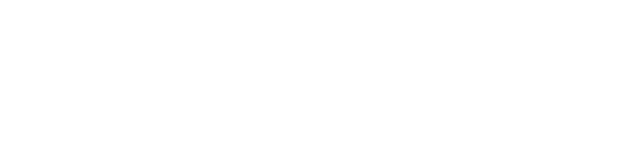
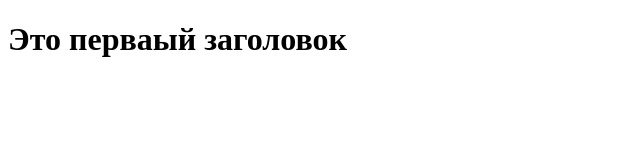
Before and after one commit to kaimanov/first-project, a plain HTML site: page index.html in a window 1280 px wide. Shown: the whole page, without its empty margins (0-640 px from the left). Drawn offline with Linux system fonts and the light colour scheme.

Commit message:
добавил заголовок

```diff
--- a/index.html
+++ b/index.html
@@ -6,6 +6,6 @@
     <title>Document</title>
 </head>
 <body>
-
+    <h1>Это перваый заголовок</h1>
 </body>
 </html>
```
